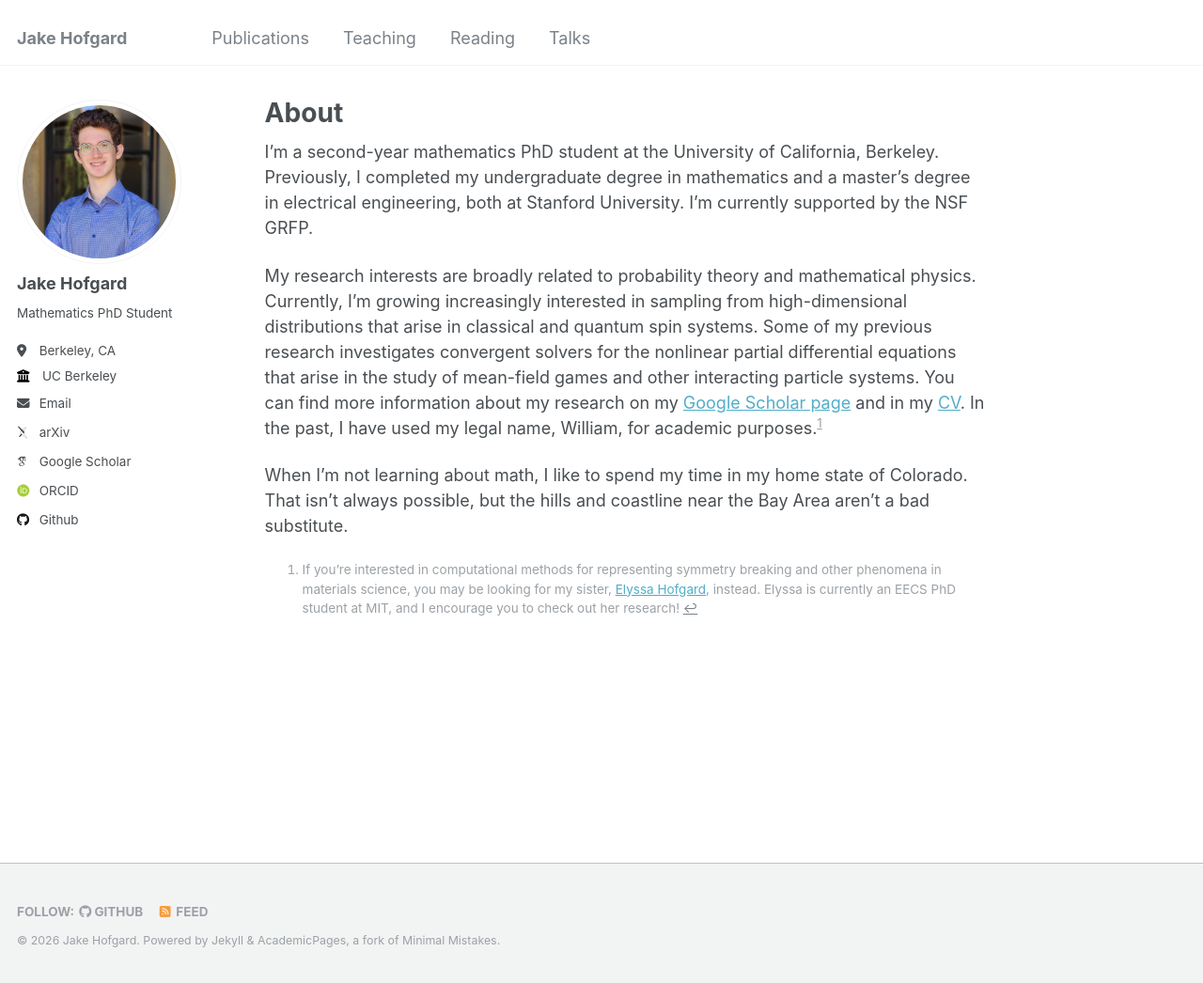
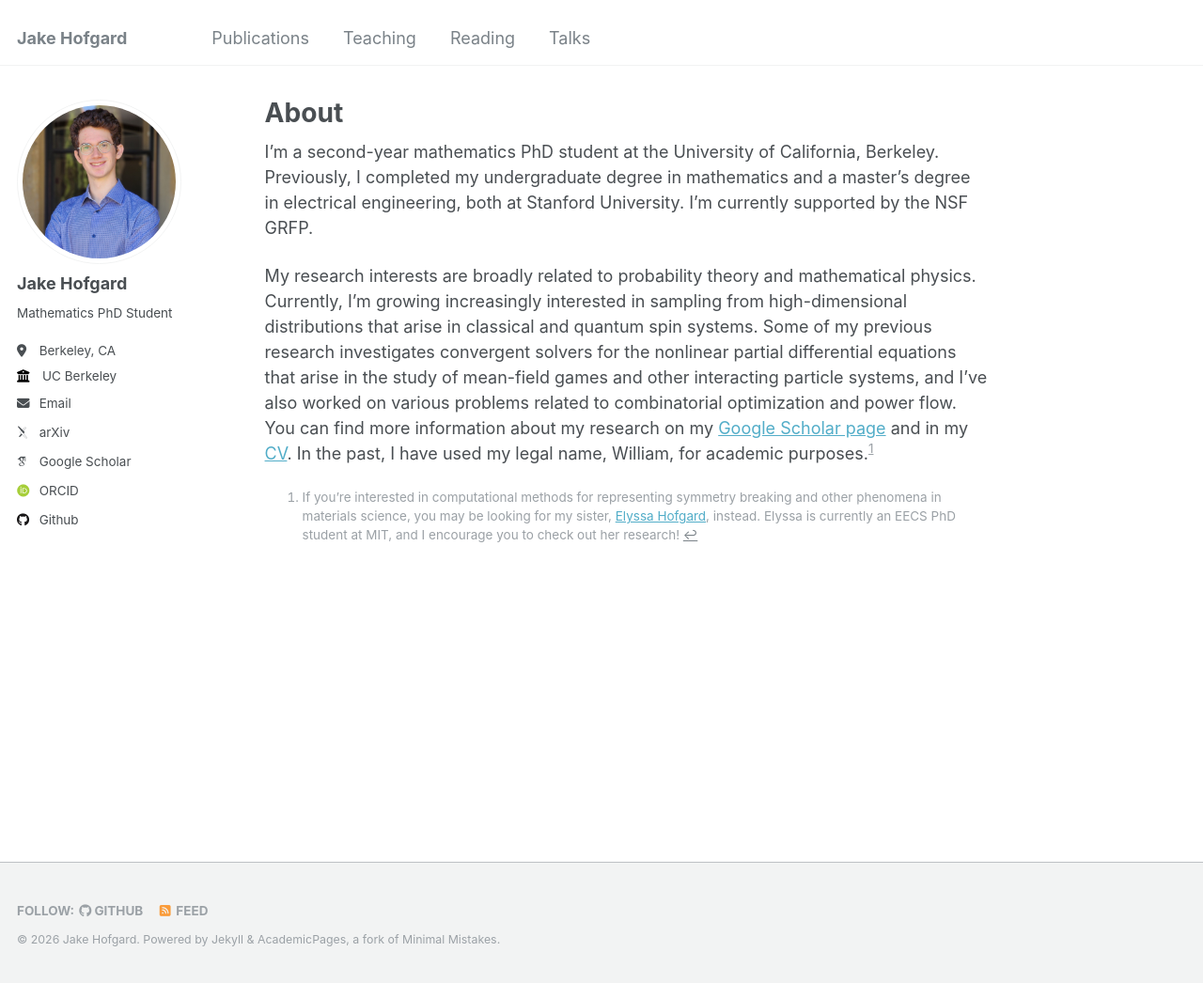
Before and after one commit to jakehofgard/jakehofgard.github.io, a Jekyll site: the page built from _pages/about.md, in a window 1280 px wide and 1046 px high. Shown: the whole window at 94% size. Built offline with Jekyll 4.4.1, drawn with Linux system fonts in a browser that asks for light colours; some web fonts are replaced.

Commit message:
Update bio

```diff
--- a/_pages/about.md
+++ b/_pages/about.md
@@ -9,8 +9,6 @@ redirect_from:
 
 I'm a second-year mathematics PhD student at the University of California, Berkeley. Previously, I completed my undergraduate degree in mathematics and a master's degree in electrical engineering, both at Stanford University. I'm currently supported by the NSF GRFP.
 
-My research interests are broadly related to probability theory and mathematical physics. Currently, I'm growing increasingly interested in sampling from high-dimensional distributions that arise in classical and quantum spin systems. Some of my previous research investigates convergent solvers for the nonlinear partial differential equations that arise in the study of mean-field games and other interacting particle systems. You can find more information about my research on my [Google Scholar page](https://scholar.google.com/citations?user=VJcUlLQAAAAJ&hl=en&oi=sra) and in my [CV](../files/Jake_Hofgard_CV_Winter26.pdf). In the past, I have used my legal name, William, for academic purposes.[^1]
-
-When I'm not learning about math, I like to spend my time in my home state of Colorado. That isn't always possible, but the hills and coastline near the Bay Area aren't a bad substitute.
+My research interests are broadly related to probability theory and mathematical physics. Currently, I'm growing increasingly interested in sampling from high-dimensional distributions that arise in classical and quantum spin systems. Some of my previous research investigates convergent solvers for the nonlinear partial differential equations that arise in the study of mean-field games and other interacting particle systems, and I've also worked on various problems related to combinatorial optimization and power flow. You can find more information about my research on my [Google Scholar page](https://scholar.google.com/citations?user=VJcUlLQAAAAJ&hl=en&oi=sra) and in my [CV](../files/Jake_Hofgard_CV_Winter26.pdf). In the past, I have used my legal name, William, for academic purposes.[^1]
 
 [^1]: If you're interested in computational methods for representing symmetry breaking and other phenomena in materials science, you may be looking for my sister, [Elyssa Hofgard](https://ehofgard.github.io/), instead. Elyssa is currently an EECS PhD student at MIT, and I encourage you to check out her research!
```
